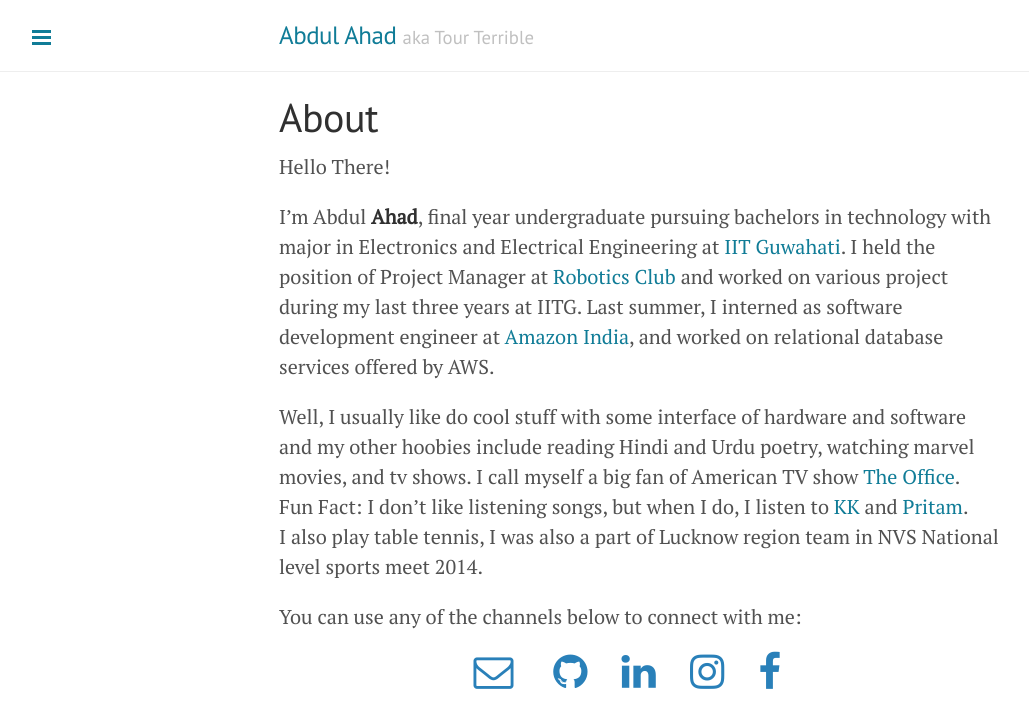
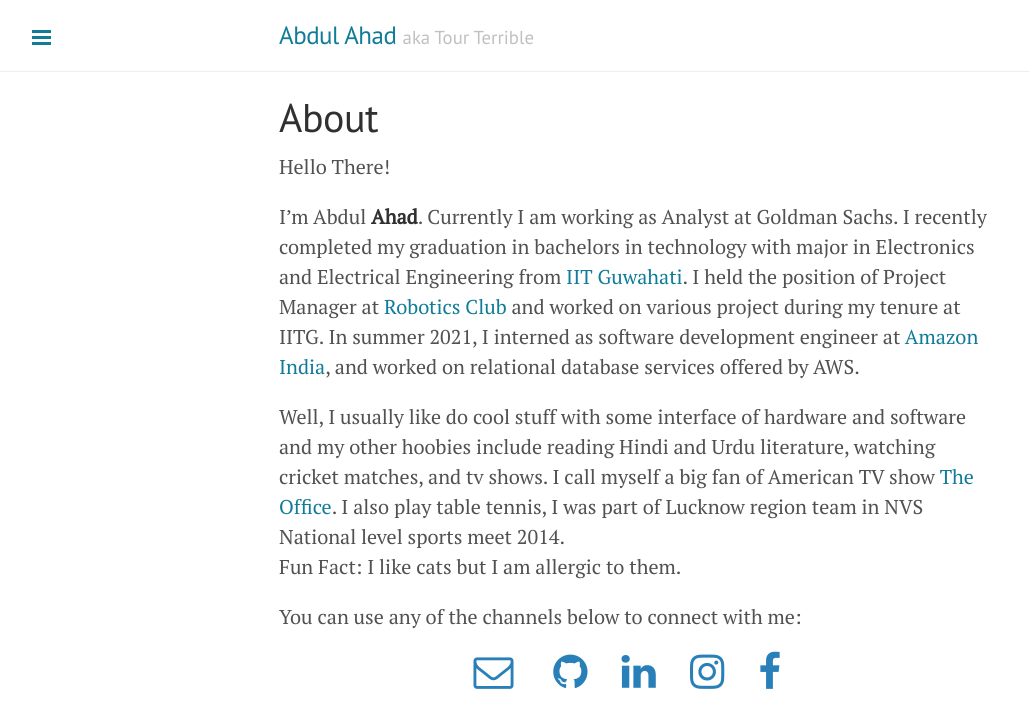
Before and after one commit to TourTerrible/TourTerrible.github.io, a Jekyll site: the page built from about.md, in a window 1280 px wide. Shown: the top 728 px of the page, without its empty margins (1-1030 px from the left). Built offline with Jekyll 4.4.1, drawn with Linux system fonts in a browser that asks for light colours.

Commit message:
Update about.md

```diff
--- a/about.md
+++ b/about.md
@@ -6,13 +6,14 @@
 
 Hello There!
 
-I'm Abdul **Ahad**, final year undergraduate pursuing bachelors in technology with major in Electronics and Electrical Engineering at [IIT Guwahati](https://www.iitg.ac.in/).
-I held the position of Project Manager at [Robotics Club](https://www.facebook.com/robotics.iitg/) and worked on various project during my last three years at IITG.
-Last summer, I interned as software development engineer at [Amazon India](),
+I'm Abdul **Ahad**. Currently I am working as Analyst at Goldman Sachs. I recently completed my graduation in bachelors in technology with major in Electronics and Electrical Engineering from [IIT Guwahati](https://www.iitg.ac.in/).
+I held the position of Project Manager at [Robotics Club](https://www.facebook.com/robotics.iitg/) and worked on various project during my tenure at IITG.
+In summer 2021, I interned as software development engineer at [Amazon India](),
 and worked on relational database services offered by AWS.
 
-Well, I usually like do cool stuff with some interface of hardware and software and my other hoobies include reading Hindi and Urdu poetry, watching marvel movies, and tv shows. I call myself a big fan of American TV show [The Office](https://en.wikipedia.org/wiki/The_Office_(American_TV_series)).<br />
-Fun Fact: I don't like listening songs, but when I do, I listen to [KK](https://open.spotify.com/artist/4fEkbug6kZzzJ8eYX6Kbbp?autoplay=true) and [Pritam](https://open.spotify.com/artist/1wRPtKGflJrBx9BmLsSwlU).<br/> I also play table tennis, I was also a part of Lucknow region team in NVS National level sports meet 2014.
+Well, I usually like do cool stuff with some interface of hardware and software and my other hoobies include reading Hindi and Urdu literature, watching cricket matches, and tv shows. I call myself a big fan of American TV show [The Office](https://en.wikipedia.org/wiki/The_Office_(American_TV_series)).
+I also play table tennis, I was part of Lucknow region team in NVS National level sports meet 2014.
+<br />Fun Fact: I like cats but I am allergic to them.<br/>
 
 You can use any of the channels below to connect with me:
 
```
